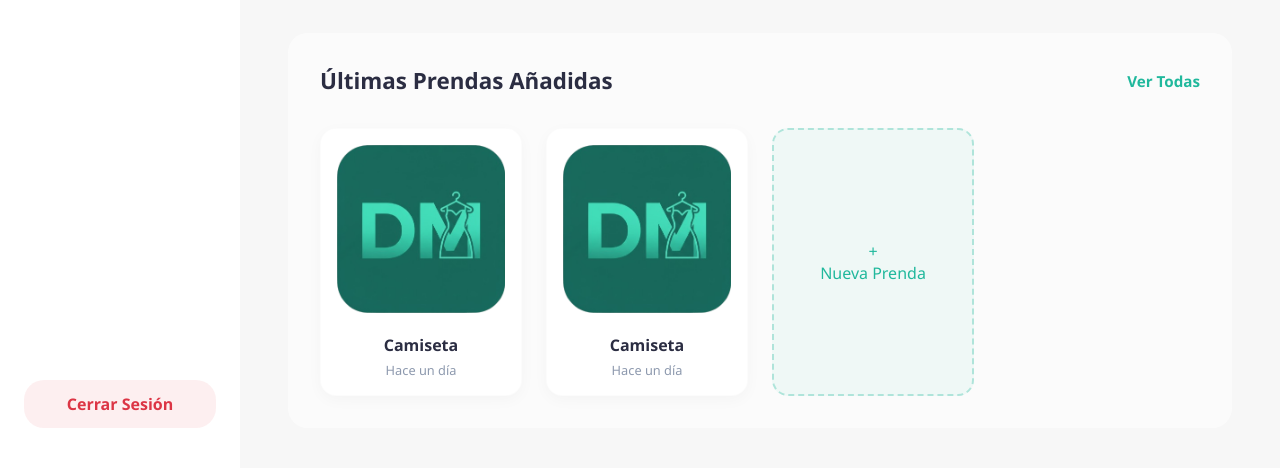
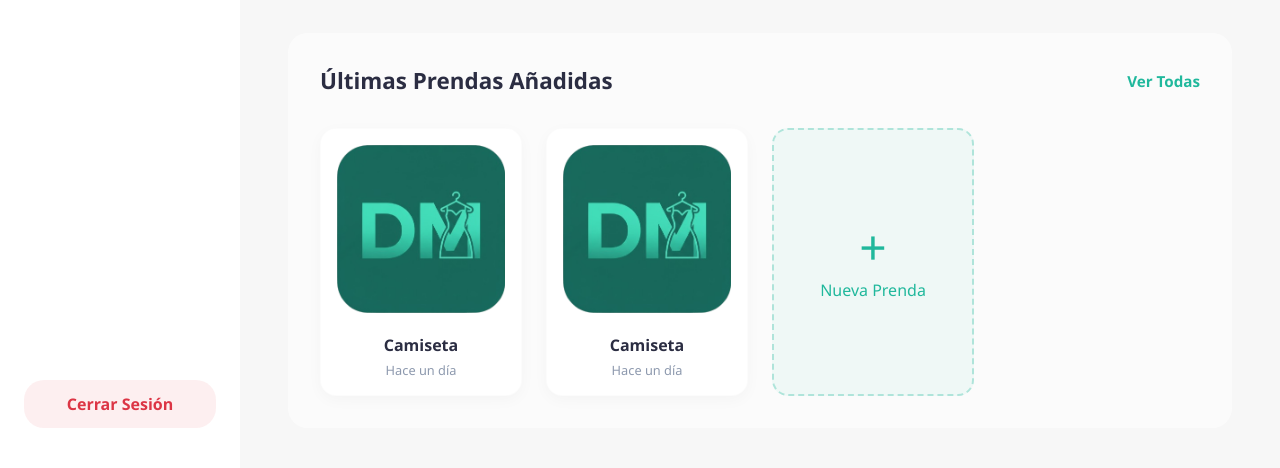
Before and after one commit to IES-Almunia-25-26-PIDAW/DressMe-AaronNeupaver, a Django app: page /dashboard/ in a window 1280 px wide. Shown: the part 402-870 px from the top of the page. Run offline with Django 5.2, Linux system fonts and the light colour scheme.

Commit message:
dasboard cambio1

```diff
--- a/inicio/static/css/styles.css
+++ b/inicio/static/css/styles.css
@@ -651,4 +651,23 @@ footer {
 .cuerpo-principal-añadidos-item-añadir:hover {
     border-color: var(--2);
     background: rgba(32, 184, 156, 0.1);
+    transition: all 0.3s ease;
 }
+
+.cuerpo-principal-añadidos-item-añadir:hover {
+    transform: translateY(-5px);
+    box-shadow: 0 8px 25px rgba(0, 0, 0, 0.06);
+}
+
+.cuerpo-principal-añadidos-item-añadir-signo {
+    font-size: 3rem;
+    font-weight: 300;
+    line-height: 1;
+    margin-bottom: 0.5rem;
+
+}
+
+.cuerpo-principal-añadidos-item-añadir-texto {
+    font-weight: 500;
+    margin: 0;
+}
```
